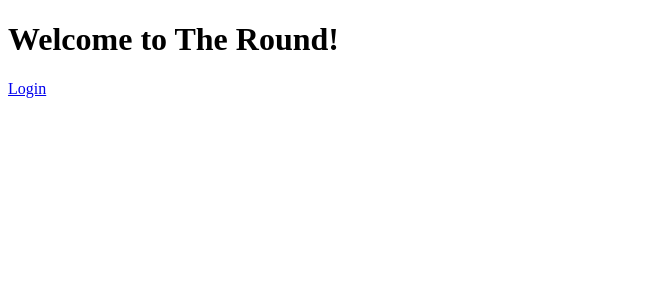
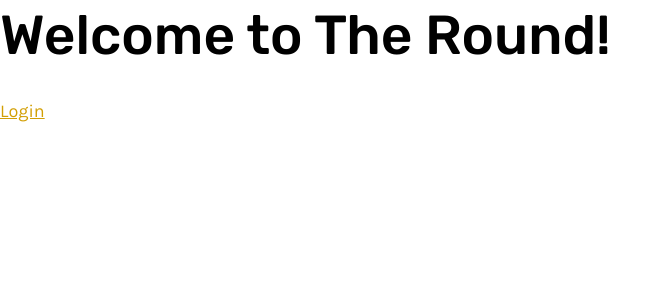
Before and after one commit to gdgkirkley/the-round, a Next.js app: page / in a window 1280 px wide. Shown: the top 300 px of the page, without its empty margins (0-670 px from the left). Built offline with nearby package versions, Linux system fonts and the light colour scheme; no server answers.

Commit message:
Add colours and fonts

```diff
--- a/package.json
+++ b/package.json
@@ -39,6 +39,7 @@
     "@typescript-eslint/eslint-plugin": "^4.22.1",
     "@typescript-eslint/parser": "^4.22.1",
     "babel-jest": "^26.6.3",
+    "babel-plugin-styled-components": "^1.12.0",
     "cypress": "^7.2.0",
     "eslint": "^7.26.0",
     "eslint-plugin-cypress": "^2.11.3",
--- a/pages/_app.tsx
+++ b/pages/_app.tsx
@@ -1,11 +1,19 @@
 import React from 'react';
 import { AppProps } from 'next/app';
+import Head from 'next/head';
 import { UserProvider } from '@auth0/nextjs-auth0';
+import GlobalStyle from 'theme/globals';
 
 export default function App({ Component, pageProps }: AppProps): React.ReactElement {
   return (
-    <UserProvider>
-      <Component {...pageProps} />
-    </UserProvider>
+    <>
+      <Head>
+        <link href="https://fonts.googleapis.com/css?family=Karla:400|Rubik:500" rel="stylesheet" />
+      </Head>
+      <UserProvider>
+        <GlobalStyle />
+        <Component {...pageProps} />
+      </UserProvider>
+    </>
   );
 }
--- /dev/null
+++ b/pages/_document.tsx
@@ -0,0 +1,29 @@
+import Document, { DocumentContext, DocumentInitialProps } from 'next/document';
+import { ServerStyleSheet } from 'styled-components';
+
+export default class TheRound extends Document {
+  static async getInitialProps(ctx: DocumentContext): Promise<DocumentInitialProps> {
+    const sheet = new ServerStyleSheet();
+    const originalRenderPage = ctx.renderPage;
+
+    try {
+      ctx.renderPage = () =>
+        originalRenderPage({
+          enhanceApp: (App) => (props) => sheet.collectStyles(<App {...props} />),
+        });
+
+      const initialProps = await Document.getInitialProps(ctx);
+      return {
+        ...initialProps,
+        styles: (
+          <>
+            {initialProps.styles}
+            {sheet.getStyleElement()}
+          </>
+        ),
+      };
+    } finally {
+      sheet.seal();
+    }
+  }
+}
--- /dev/null
+++ b/theme/globals.ts
@@ -0,0 +1,156 @@
+import { createGlobalStyle } from 'styled-components';
+
+export default createGlobalStyle`
+    :root {
+        /* Primary */
+        --colorGold0: #FFF5D6;
+        --colorGold20: #FDE7A5;
+        --colorGold40: #F5D77A;
+        --colorGold60: #F2C94C;
+        --colorGold80: #EEBA1B;
+        --colorGold100: #D29F04;
+
+        /* Accent */
+        --colorBlue0: #E1F7FE;
+        --colorBlue20: #AFEAFD;
+        --colorBlue40: #7DDDFC;
+        --colorBlue60: #56CCF2;
+        --colorBlue80: #2D9CDB;
+        --colorBlue100: #2F80ED;
+        --colorNavy: #004b91;
+        --colorMidnight: #133a5e;
+
+        /* Warning */
+        --colorRed0: #ff5247;
+        --colorRed100: #e60023;
+
+        /* Greys */
+        --colorGrey0: #F2F2F2;
+        --colorGrey20: #E0E0E0;
+        --colorGrey40: #BDBDBD;
+        --colorGrey60: #828282;
+        --colorGrey80: #4F4F4F;
+        --colorGrey100: #333333;
+        --colorGrey200: #111;
+        --colorGrey300: #000;
+
+        /* transparent colors */
+        --colorTransparentDarkGray: rgba(51, 51, 51, 0.8);
+        --colorTransparentWhite: rgba(255, 255, 255, 0.8);
+        --colorTransparentGrey60: rgba(0, 0, 0, 0.06);
+        --colorTransparentGrey100: rgba(0, 0, 0, 0.1);
+        --colorTransparentGrey500: rgba(0, 0, 0, 0.1);
+        --colorTransparentGrey800: rgba(0, 0, 0, 0.8);
+
+        /* intent colors */
+        --background: var(----colorGrey0);
+        --textColor: var(--colorGrey200);
+
+        /* elevation */
+        --level1: 0 1px 3px 0 rgba(0, 0, 0, 0.1), 0 1px 2px 0 rgba(0, 0, 0, 0.06);
+        --level2: 0 4px 6px -1px rgba(0, 0, 0, 0.1), 0 2px 4px -1px rgba(0, 0, 0, 0.06);
+        --level3: 0 10px 15px -3px rgba(0, 0, 0, 0.1), 0 4px 6px -2px rgba(0, 0, 0, 0.05);
+        --level4: 0 20px 25px -5px rgba(0, 0, 0, 0.1), 0 10px 10px -5px rgba(0, 0, 0, 0.04);
+    }
+
+    html {
+        line-height: 1.15; /* 1 */
+        -webkit-text-size-adjust: 100%; /* 2 */
+        font-size: 112.5%;
+    }
+
+    body {
+        margin: 0;
+        background: var(--background);
+        color: --textColor;
+        font-family: 'Karla', sans-serif;
+        font-weight: 400;
+        line-height: 1.75;
+    }
+
+    h1, h2, h3, h4, h5 {
+        margin: 3rem 0 1.38rem;
+        font-family: 'Rubik', sans-serif;
+        font-weight: 400;
+        line-height: 1.3;
+    }
+
+    h1 {
+        margin-top: 0;
+        font-size: 3.052rem;
+    }
+
+    h2 {font-size: 2.441rem;}
+
+    h3 {font-size: 1.953rem;}
+
+    h4 {font-size: 1.563rem;}
+
+    h5 {font-size: 1.25rem;}
+
+    small, .text_small {font-size: 0.8rem;}
+
+    a {
+        background-color: transparent;
+        color: var(--colorGold100);
+    }
+
+    b,
+    strong {
+    font-weight: bolder;
+    }
+
+    small {
+        font-size: 80%;
+    }
+
+    sub,
+    sup {
+        font-size: 75%;
+        line-height: 0;
+        position: relative;
+        vertical-align: baseline;
+    }
+
+    sub {
+        bottom: -0.25em;
+    }
+
+    sup {
+        top: -0.5em;
+    }
+
+    img {
+        border-style: none;
+    }
+
+    button,
+    input,
+    optgroup,
+    select,
+    textarea {
+        font-family: inherit; /* 1 */
+        font-size: 100%; /* 1 */
+        line-height: 1.15; /* 1 */
+        margin: 0; /* 2 */
+    }
+
+    button,
+    [type="button"],
+    [type="reset"],
+    [type="submit"] {
+        -webkit-appearance: button;
+    }
+
+    button::-moz-focus-inner,
+    [type="button"]::-moz-focus-inner,
+    [type="reset"]::-moz-focus-inner,
+    [type="submit"]::-moz-focus-inner {
+        border-style: none;
+        padding: 0;
+    }
+
+    fieldset {
+        padding: 0.35em 0.75em 0.625em;
+    }
+`;
--- a/tsconfig.json
+++ b/tsconfig.json
@@ -16,7 +16,8 @@
     "moduleResolution": "node",
     "resolveJsonModule": true,
     "isolatedModules": true,
-    "jsx": "preserve"
+    "jsx": "preserve",
+    "baseUrl": "."
   },
   "include": [
     "next-env.d.ts",
```
Also changed, not shown: .babelrc, 2 other files (tests, documents, lock files or other folders).
